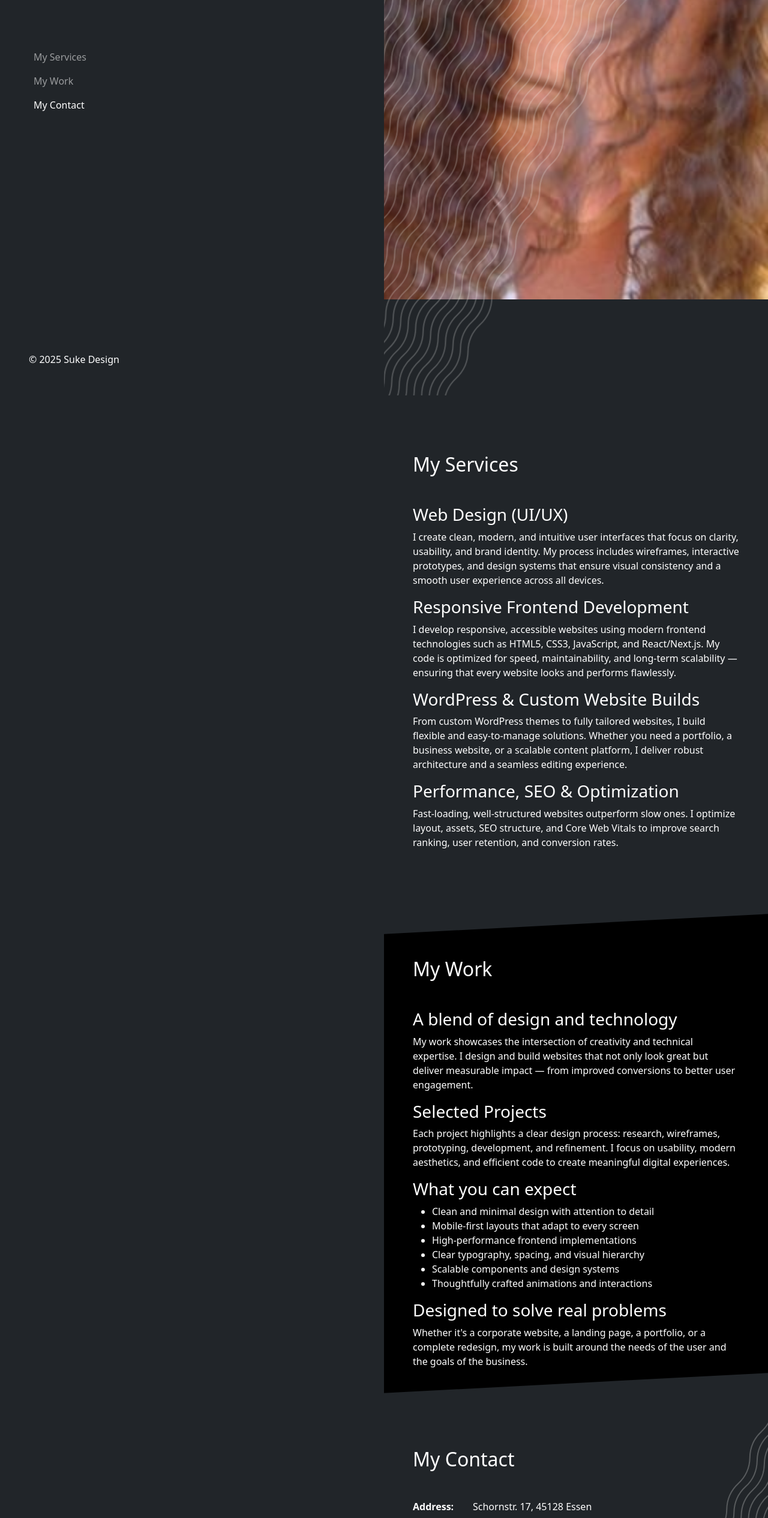
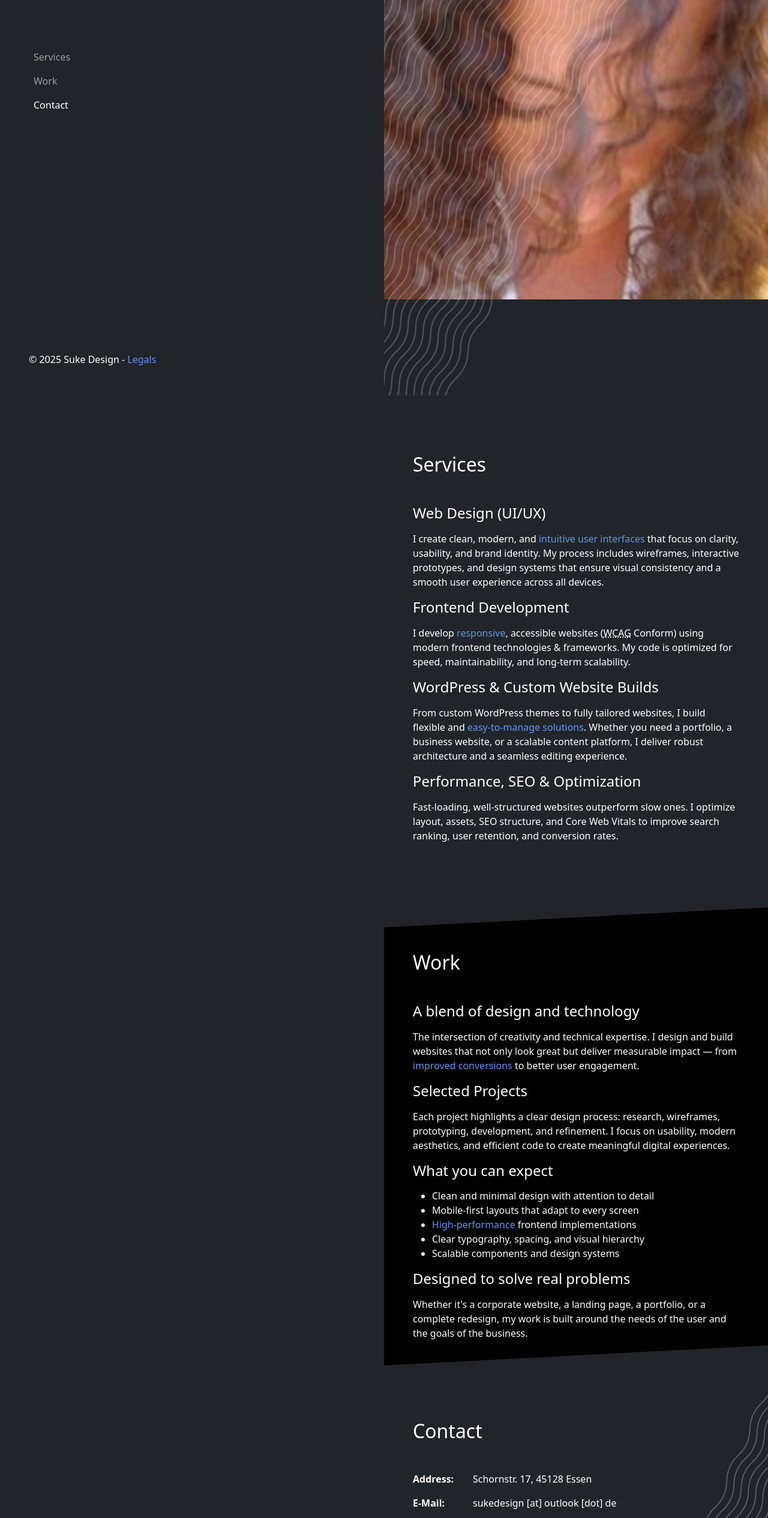
Before and after one commit to SukeDesign/sukedesign, a plain HTML site: page index.html in a window 1280 px wide. Shown: the part 141-2671 px from the top of the page at 60% size. Drawn offline with nearby package versions, Linux system fonts and the light colour scheme.

Commit message:
Optimisation and legals
legal site
h3 font size and margins
accent color

```diff
--- a/css/styles.css
+++ b/css/styles.css
@@ -12,13 +12,15 @@ a:hover,a:focus,a:active {
     text-decoration: underline;
     text-underline-position: under;
 }
+.accent {
+    color: cornflowerblue;
+}
 
 header {
     position: fixed;
     top:0;
     z-index: 3;
 }
-
 header .navbar .wrapper {
     display: flex;
     flex-wrap: inherit;
@@ -28,6 +30,10 @@ header .navbar .wrapper {
     margin: 0 auto;
     padding: 0 1rem;
 }
+.navbar-nav .nav-link.active, .navbar-nav .nav-link.show,
+header .navbar a.active {
+
+}
 
 header .copyright {
     position: fixed;
@@ -36,7 +42,9 @@ header .copyright {
     width: 100%;
     z-index: 3;
 }
-
+header .copyright a {
+    color: cornflowerblue;
+}
 .navbar-brand small {
     display: none;
 }
@@ -46,7 +54,6 @@ header .copyright {
     width: 3rem;
     height: 4rem;
 }
-
 .navbar-toggler,
 .navbar-toggler:focus,
 .navbar-toggler:active,
@@ -56,7 +63,6 @@ header .copyright {
     border: 0;
     position: relative;
 }
-
 .navbar-toggler span {
     display: block;
     position: absolute;
@@ -71,11 +77,9 @@ header .copyright {
     transform: rotate(0deg);
     transition: .25s ease-in-out;
 }
-
 .middle-bar {
     margin-top: 0;
 }
-
 /* state when the nav is close */
 .navbar-toggler.collapsed .top-bar {
     top: 1rem;
@@ -90,7 +94,6 @@ header .copyright {
     top: 3rem;
     transform: rotate(0deg);
 }
-
 /* state when navigation is open */
 .navbar-toggler .top-bar {
     top: inherit;
@@ -105,6 +108,7 @@ header .copyright {
     top: inherit;
     transform: rotate(-135deg);
 }
+
 
 main {
     position: relative;
@@ -139,6 +143,12 @@ main .hero img {
 main>section {
     min-height:50vh;
 }
+main>section h3 {
+    margin-bottom: 1rem;
+}
+main>section p {
+    margin-bottom: 1rem;
+}
 .diagonal {
     position: relative;
     padding: 20px 0;
@@ -153,7 +163,6 @@ main>section {
     transform: skewY(-3deg);
     background-color: black;
     z-index: 0;
-
 }
 .diagonal div {
     position: relative;
@@ -183,8 +192,10 @@ main .contact div {
     z-index: 1;
 }
 
-
 @media (width >= 992px) {
+    .h3, h3 {
+        font-size: 1.75rem;
+    }
     header {
         position: relative;
         top:0;
@@ -218,6 +229,12 @@ main .contact div {
     main .contact strong {
         float:left;
         width:100px;
+    }
+}
+
+@media (width >= 1200px) {
+    .h3, h3 {
+        font-size: 1.5rem;
     }
 }
 
--- a/index.html
+++ b/index.html
@@ -3,7 +3,7 @@
 <head>
     <meta charset="UTF-8">
     <meta name="viewport" content="width=device-width, initial-scale=1, shrink-to-fit=no">
-    <title>Suke Design</title>
+    <title>Suke Design Service & Work</title>
     <meta name="keywords" content="sukedesign, webdesign, frontend, development, design, Susana Pinho">
     <meta name="description" content="Suke is a Webdesigner & Frontend Developer.">
     <link rel="icon" type="image/x-icon" href="images/favicon.png">
@@ -25,8 +25,8 @@
             <header class="col-12 col-lg">
                 <nav class="navbar navbar-expand-lg navbar-dark bg-dark">
                     <div class="wrapper">
-                        <a class="navbar-brand text-decoration-none" href="#">
-                            <h1>Suke Design</h1>
+                        <a class="navbar-brand text-decoration-none" href="index.html">
+                            <h1>Suke <span class="accent">Design</span></h1>
                             <small>Web Design & Frontend Development</small>
                         </a>
                         <button class="collapsed navbar-toggler" type="button" data-bs-toggle="collapse" data-bs-target="#navigation" aria-controls="navigation" aria-expanded="false" aria-label="Toggle navigation">
@@ -36,16 +36,16 @@
                         </button>
                         <div class="collapse navbar-collapse" id="navigation">
                             <ul class="navbar-nav flex-lg-column mt-lg-5">
-                                <li class="nav-item"><a class="nav-link" href="#services">My Services</a></li>
-                                <li class="nav-item"><a class="nav-link" href="#work">My Work</a></li>
-                                <li class="nav-item"><a class="nav-link" href="#contact">My Contact</a></li>
+                                <li class="nav-item"><a class="nav-link" href="#services">Services</a></li>
+                                <li class="nav-item"><a class="nav-link" href="#work">Work</a></li>
+                                <li class="nav-item"><a class="nav-link" href="#contact">Contact</a></li>
                             </ul>
                         </div>
                     </div>
                 </nav>
                 <section class="copyright">
                     <div class="px-5 py-2 p-lg-5 bg-dark">
-                        &copy; 2025 Suke Design
+                        &copy; 2025 Suke Design - <a href="legals.html">Legals</a>
                     </div>
                 </section>
             </header>
@@ -57,18 +57,18 @@
                 </section>
                 <section id="services" class="services">
                     <div class="p-5">
-                        <h2 class="my-5">My Services</h2>
+                        <h2 class="my-5">Services</h2>
                         <h3>Web Design (UI/UX)</h3>
                         <p>
-                            I create clean, modern, and intuitive user interfaces that focus on clarity, usability, and brand identity. My process includes wireframes, interactive prototypes, and design systems that ensure visual consistency and a smooth user experience across all devices.
+                            I create clean, modern, and <span class="accent">intuitive user interfaces</span> that focus on clarity, usability, and brand identity. My process includes wireframes, interactive prototypes, and design systems that ensure visual consistency and a smooth user experience across all devices.
                         </p>
-                        <h3>Responsive Frontend Development</h3>
+                        <h3>Frontend Development</h3>
                         <p>
-                            I develop responsive, accessible websites using modern frontend technologies such as HTML5, CSS3, JavaScript, and React/Next.js. My code is optimized for speed, maintainability, and long-term scalability — ensuring that every website looks and performs flawlessly.
+                            I develop <span class="accent">responsive</span>, accessible websites (<abbr title="Web Content Accessibility Guidelines">WCAG</abbr> Conform) using modern frontend technologies & frameworks. My code is optimized for speed, maintainability, and long-term scalability.
                         </p>
                         <h3>WordPress & Custom Website Builds</h3>
                         <p>
-                            From custom WordPress themes to fully tailored websites, I build flexible and easy-to-manage solutions. Whether you need a portfolio, a business website, or a scalable content platform, I deliver robust architecture and a seamless editing experience.
+                            From custom WordPress themes to fully tailored websites, I build flexible and <span class="accent">easy-to-manage solutions</span>. Whether you need a portfolio, a business website, or a scalable content platform, I deliver robust architecture and a seamless editing experience.
                         </p>
                         <h3>Performance, SEO & Optimization</h3>
                         <p>
@@ -79,10 +79,10 @@
                 <!-- Work Section -->
                 <section id="work" class="diagonal">
                     <div class="p-5">
-                        <h2 class="my-5">My Work</h2>
+                        <h2 class="my-5">Work</h2>
                         <h3>A blend of design and technology</h3>
                         <p>
-                            My work showcases the intersection of creativity and technical expertise. I design and build websites that not only look great but deliver measurable impact — from improved conversions to better user engagement.
+                            The intersection of creativity and technical expertise. I design and build websites that not only look great but deliver measurable impact — from <span class="accent">improved conversions</span> to better user engagement.
                         </p>
                         <h3>Selected Projects</h3>
                         <p>
@@ -92,10 +92,9 @@
                         <ul>
                             <li>Clean and minimal design with attention to detail</li>
                             <li>Mobile-first layouts that adapt to every screen</li>
-                            <li>High-performance frontend implementations</li>
+                            <li><span class="accent">High-performance</span> frontend implementations</li>
                             <li>Clear typography, spacing, and visual hierarchy</li>
                             <li>Scalable components and design systems</li>
-                            <li>Thoughtfully crafted animations and interactions</li>
                         </ul>
                         <h3>Designed to solve real problems</h3>
                         <p>
@@ -106,11 +105,11 @@
                 <!-- Contact Section -->
                 <section id="contact" class="contact">
                     <div class="p-5">
-                        <h2 class="mb-5">My Contact</h2>
+                        <h2 class="mb-5">Contact</h2>
                         <p>
                             <strong>Address:</strong> Schornstr. 17, 45128 Essen
                         </p>
-                        <p><strong>E-Mail:</strong> <a href="mailTo:sukedesign@outlook.de?subject=Webseite SukeDesign" target="_blank">Write me</a></p>
+                        <p><strong>E-Mail:</strong> <a href="mailTo:sukedesign@outlook.de?subject=Webseite SukeDesign" target="_blank"> sukedesign [at] outlook [dot] de</a></p>
                         <p><strong>Telefon:</strong> <a href="tel:004917623488044">+49 176 234 88044</a></p>
                     </div>
                 </section>
```
Also changed, not shown: legals.html (added, +99 -0 lines), css/styles.min.css.
